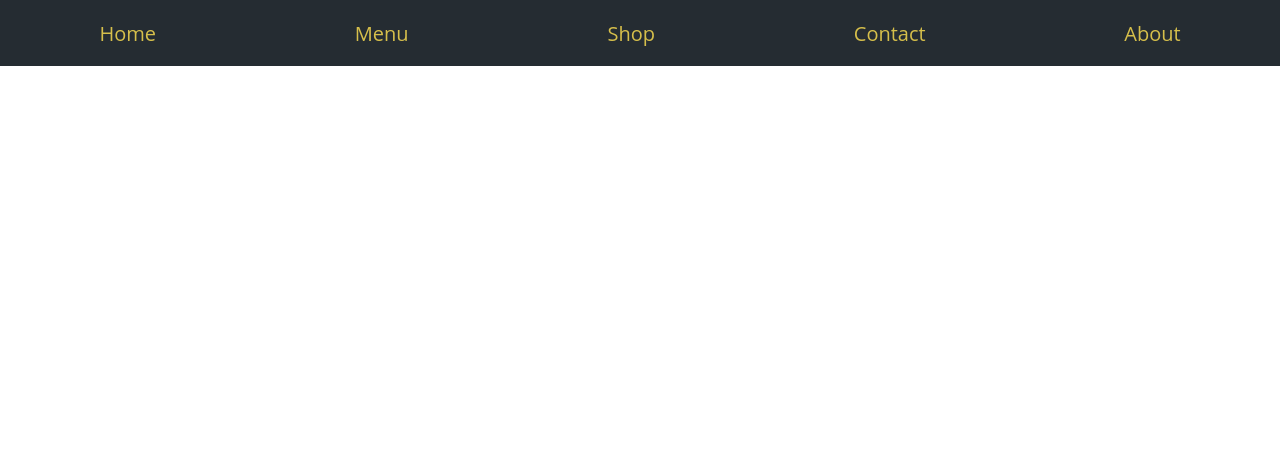
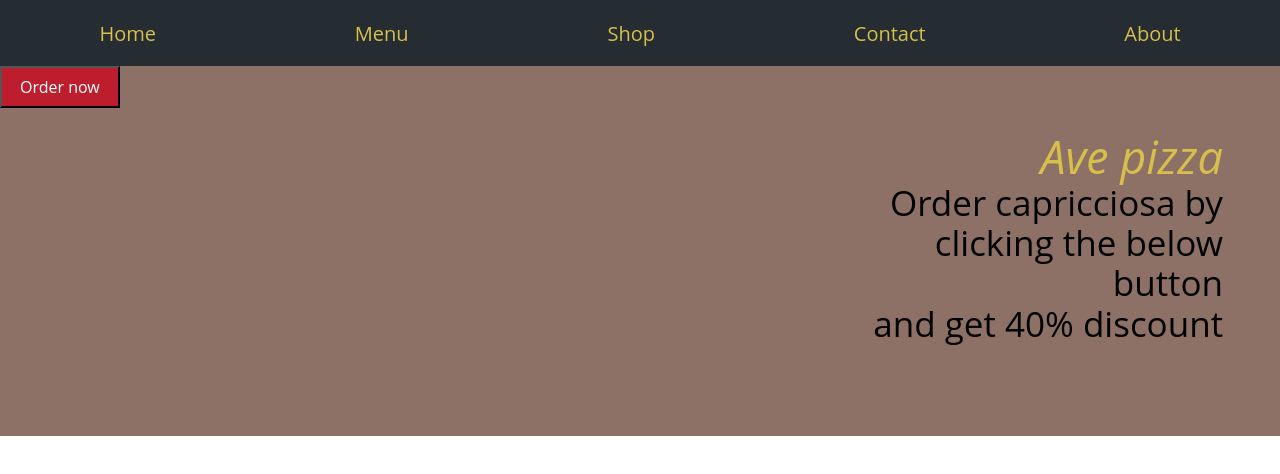
Before and after one commit to nybu2019/AvePizza, a plain HTML site: page code/html/index.html in a window 1280 px wide. Drawn offline with nearby package versions, Linux system fonts and the light colour scheme.

Commit message:
Work on header, add order button

```diff
--- a/code/css/index.css
+++ b/code/css/index.css
@@ -7,17 +7,14 @@ body{
 	font-family: 'Open Sans', sans-serif;
 }
 
-header{
-	background-color: #252C32;
-	height: 66px;
-
-}
 
 #header_nav{
+	background-color: #252C32;
 	height: 66px;
 	display: flex;
 	justify-content: space-around;
 	align-items: center;
+
 }
 
 
@@ -30,6 +27,40 @@ header{
 
 #header_nav a:hover { color: #C1D3D7;
 }
+
+
+#header_background{
+	background-color: #8D7166;
+	height: 370px;
+	width: 100%;
+
+}
+
+#header_text{
+	float: right;
+	width: 30%;
+	height: 200px;
+	font-size: 35px;
+	margin-right: 57px;
+	text-align: right;
+	margin-top: 65px;
+
+}
+
+#header_background button{
+	background-color: #BE1D2D;
+	color: #F9FFFF;
+	outline: none;
+	padding: 10px 18px;
+}
+
+.text_logo{
+	font-size: 45px;
+	color: #D6BF4B;
+	font-style:italic;
+
+}
+
 
 
 
--- a/code/html/index.html
+++ b/code/html/index.html
@@ -31,6 +31,17 @@
 
 	</nav>
 
+	<div id="header_background">
+
+		<div id="header_text">
+
+		<span class="text_logo">Ave pizza</span><br>
+		Order capricciosa by<br> clicking the below button<br> and get 40% discount
+
+		</div>
+
+		<button>Order now</button>
+	</div>
 </header>
 
 </body>
```
